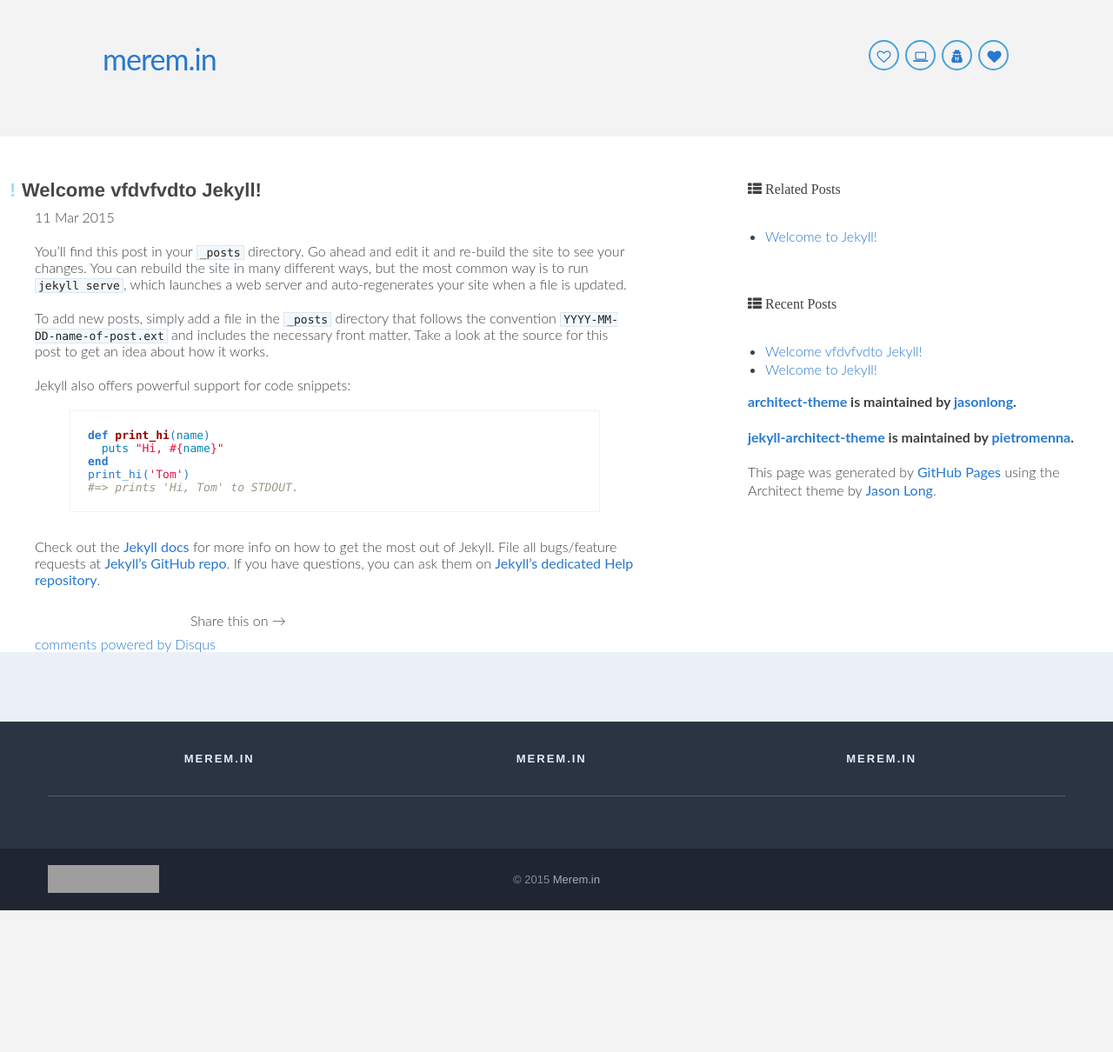
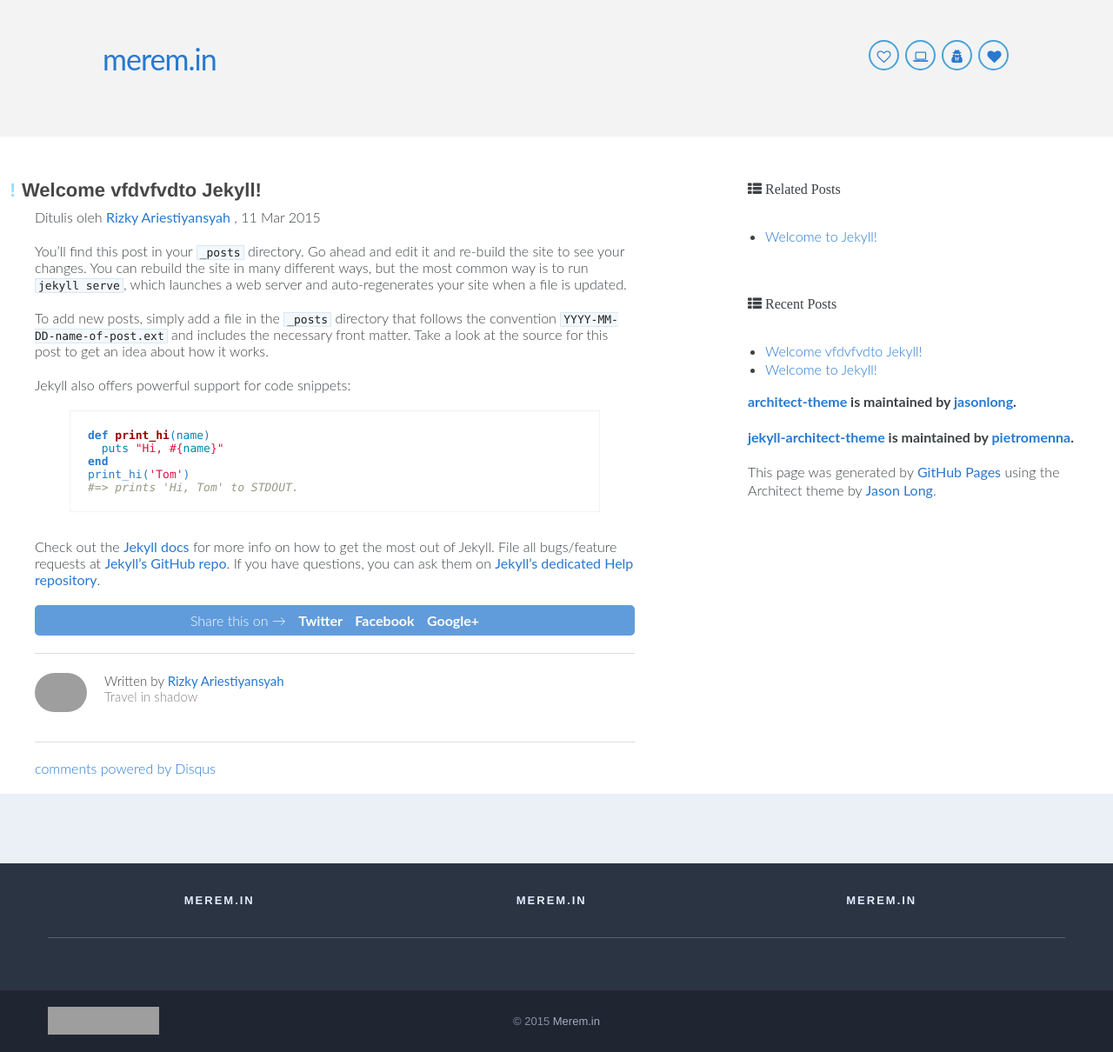
Before and after one commit to merem/merem.github.io, a Jekyll site: the page built from _posts/2015-03-12-welcome-to-jekyll.markdown, in a window 1280 px wide. Shown: the whole page at 87% size. Built offline with Jekyll 4.4.1, drawn with Linux system fonts in a browser that asks for light colours; comment, search, counter and statistics services are not loaded; before the commit the page ends 1047 px from its top, so only the background shows below that; grey boxes are pictures that could not be loaded.

Commit message:
Add author in post

```diff
--- a/_layouts/post.html
+++ b/_layouts/post.html
@@ -3,8 +3,25 @@ layout: masterpost
 ---
 
 <h2>{{ page.title }}</h2>
-<p class="meta">{{ page.date | date_to_string }}</p>
+
+<p class="meta">{% assign author = site.data.authors[page.author] %}
+
+<!-- Output author details if some exist. -->
+{% if author %}
+    <span>
+        <!-- Personal Info. -->
+        Ditulis oleh <a href="{{ author.web }}" target="_blank">{{ author.name }}</a>
+    </span>
+{% endif %}, {{ page.date | date_to_string }}</p>
 
 {{ content }}
-{% include share.html %}
-{% include comment.html %}
+<p>
+{% include share.html %}</p>
+            <address>
+               {% if author.image %}<img src="{{ author.image }}">{% endif %}
+                <p>Written by <strong><a rel="author" href="" title="{{ page.author_name }}" target="_blank">{{ author.name }}</a></strong><br>
+                <span class="muted">{{ author.bio }}</span>
+                </p>
+            </address>
+<p>
+{% include comment.html %}</p>
--- a/_posts/2015-03-11-welcome-to-jekyll.markdown
+++ b/_posts/2015-03-11-welcome-to-jekyll.markdown
@@ -3,6 +3,7 @@ layout: post
 title:  "Welcome to Jekyll!"
 date:   2015-03-11 22:43:13
 categories: article
+author: ariestiyansyah
 thumbnail: /img/01.png
 featured: true
 comments: true
--- a/_posts/2015-03-12-welcome-to-jekyll.markdown
+++ b/_posts/2015-03-12-welcome-to-jekyll.markdown
@@ -2,6 +2,7 @@
 layout: post
 title:  "Welcome vfdvfvdto Jekyll!"
 date:   2015-03-11 22:43:13
+author: ariestiyansyah
 categories: article
 thumbnail: /img/02.png
 featured: true
--- a/css/demo.css
+++ b/css/demo.css
@@ -406,19 +406,54 @@ p.info {
 
 .share-page {
     text-align: center;
-    background: $secondary-color;
-    color: $light-color;
+    background: #609CDC;
+    color: #fff;
     padding: 8px 15px;
     border-radius: 5px;
-    margin: 1.5 * $spacing-unit 0;
+    margin: 1.5 * 2.5 0;
 
-    a {
-        font-weight: 700;
-        color: #fff;
-        margin-left: 10px;
+ }
 
-        &:hover {
-            border-bottom: 1px dashed #fff;
-        }
-    }
+ .share-page a{
+	font-weight:700;
+	color:#fff;
+	margin-left:10px
 }
+
+.share-page a:hover{
+	border-bottom:1px dashed #fff
+	color: #fff;
+}
+
+.muted {
+	color: #848484;
+}
+
+address{
+	display:block;
+	margin-bottom:20px;
+	font-style:normal;
+	/*line-height:1.428571429*/
+		border-top:1px solid #ddd;
+	border-bottom:1px solid #ddd;
+	padding-top:1.5em;
+	padding-bottom:1.5em;
+	margin-top:1.5em;
+	margin-bottom:1.5em
+}
+
+address{
+	margin:0;
+	font-size:15px
+}
+
+address img{
+	float:left;
+	border-radius:50px;
+	width:60px;
+	margin:0 20px 0 0
+}
+
+/*address .follow{
+	margin:1em 75px 0
+}*/
```
Also changed, not shown: _data/authors.yml (added, +7 -0 lines).
